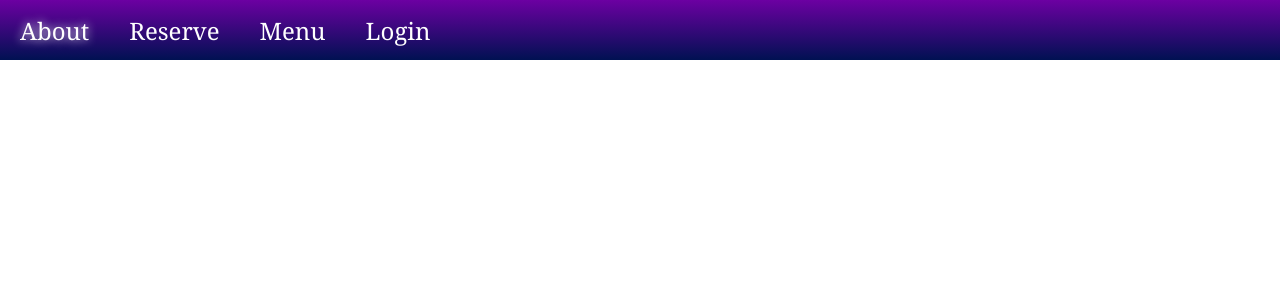
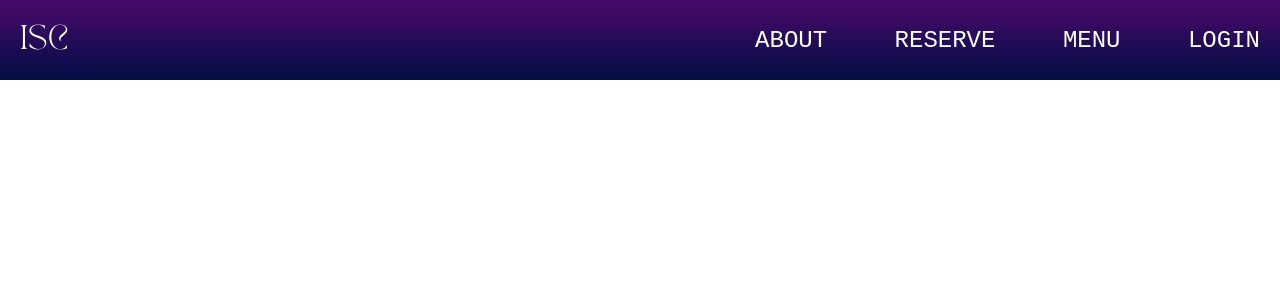
Before and after one commit to Unix2D0s/International-Space-Cafe, a React (Vite) app in the folder frontend/: page /playground in a window 1280 px wide. Shown: the top 300 px of the page. Built offline with nearby package versions, Linux system fonts and the light colour scheme.

Commit message:
Creating component for logo and aligning nav bar items

```diff
--- /dev/null
+++ b/frontend/src/components/ISCLogo.jsx
@@ -0,0 +1,9 @@
+import ISCLogoCSS from './ISCLogo.module.css'
+
+function ISCLogo() {
+  return (
+    <a className={ISCLogoCSS.logo}>ISC</a>
+  );
+}
+
+export default ISCLogo
--- /dev/null
+++ b/frontend/src/components/ISCLogo.module.css
@@ -0,0 +1,23 @@
+@font-face {
+  font-family: myFirstFont;
+  src: url('../fonts/tan-pearl.otf') format('opentype');
+  font-weight: normal;
+  font-style: normal;
+}
+
+
+.logo {
+
+  font-family: myFirstFont;
+  color: white;
+  font-size: 24px;
+  float: left;
+  text-align: center;
+  padding-right: 50%;
+  padding-left: 20px;
+}
+
+.logo:hover {
+  text-shadow: 0 0 20px whitesmoke;
+  cursor: pointer;
+}
--- a/frontend/src/components/NavBar.jsx
+++ b/frontend/src/components/NavBar.jsx
@@ -1,14 +1,16 @@
 import NavBarCSS from './NavBar.module.css'
 import NavBarItem from './NavBarItem.jsx'
+import ISCLogo from './ISCLogo.jsx'
 
 function NavBar() {
   return (
     <>
       <div className={NavBarCSS.gradientBackground}>
-        <NavBarItem itemName="About" />
-        <NavBarItem itemName="Reserve" />
-        <NavBarItem itemName="Menu" />
-        <NavBarItem itemName="Login" />
+        <ISCLogo/>
+        <NavBarItem itemName="ABOUT" />
+        <NavBarItem itemName="RESERVE" />
+        <NavBarItem itemName="MENU" />
+        <NavBarItem itemName="LOGIN" />
       </div>
     </>
   );
--- a/frontend/src/components/NavBar.module.css
+++ b/frontend/src/components/NavBar.module.css
@@ -1,6 +1,10 @@
 .gradientBackground {
+  padding-right: 20px;
+  display: flex;
+  align-items: center;
+  justify-content: space-between;
   width: 100%;
-  height: 60px;
+  height: 80px;
   position: absolute;
   overflow: hidden;
   background: linear-gradient(180deg, var(--color-bg1), var(--color-bg2));
@@ -10,6 +14,6 @@
 
 
 :root {
-  --color-bg1: rgb(108, 0, 162);
-  --color-bg2: rgb(0, 17, 82);
+  --color-bg1: rgb(74, 9, 107);
+  --color-bg2: rgb(0, 14, 68);
 }
--- a/frontend/src/components/NavBarItem.module.css
+++ b/frontend/src/components/NavBarItem.module.css
@@ -1,6 +1,5 @@
 .item {
-  font-family: Charter, 'Bitstream Charter', 'Sitka Text', Cambria, serif;
-  font-weight: normal;
+  font-family: monospace;
   color: white;
   font-size: 24px;
   float: left;
@@ -9,6 +8,6 @@
 }
 
 .item:hover {
-  text-shadow: 0 0 10px whitesmoke;
+  text-shadow: 0 0 20px whitesmoke;
   cursor: pointer;
 }
```
Also changed, not shown: frontend/src/fonts/tan-pearl.otf (added).
